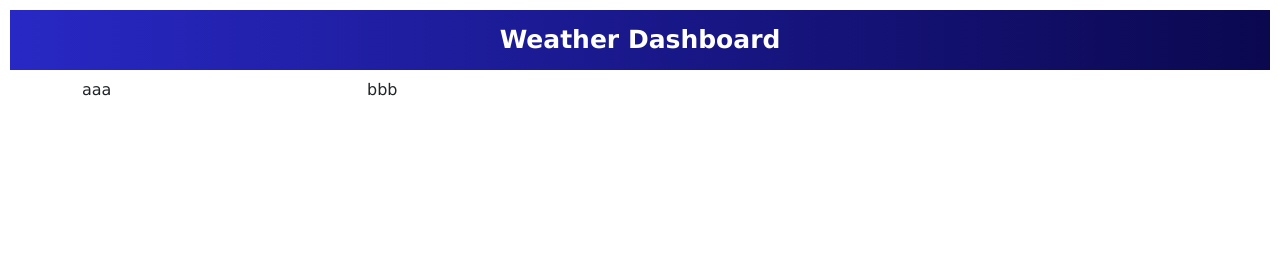
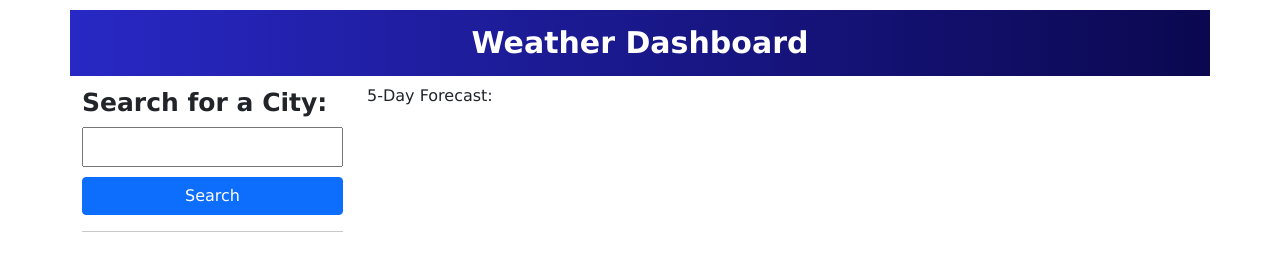
Before and after one commit to gulama2008/weather-dashboard, a plain HTML site: page index.html in a window 1280 px wide. Drawn offline with nearby package versions, Linux system fonts and the light colour scheme.

Commit message:
build input and search button

```diff
--- a/Assets/style.css
+++ b/Assets/style.css
@@ -14,7 +14,18 @@ body{
     background:linear-gradient(to right, rgb(40, 40, 197) ,rgb(11, 8, 80));
     color: white;
     font-weight: bold;
-    font-size: 25px;
+    font-size: 30px;
     padding-top: 15px;
     padding-bottom: 15px;
 }
+
+#label-city{
+    font-size: 25px;
+    font-weight: bold;
+}
+
+#input-city{
+    margin-top: 5px;
+    margin-bottom: 10px;
+    height: 40px;
+}
--- a/index.html
+++ b/index.html
@@ -13,13 +13,30 @@
     <title>Weather Dashboard</title>
 </head>
 <body>
-    <header>
-        <h1 class="container-fluid" id="header">Weather Dashboard</h1>
+    <header class="container">
+        <div class="row">
+            <h1 class="col-12" id="header">Weather Dashboard</h1>
+        </div>
+
     </header>
     <main class="container">
         <div class="row">
-            <div class="col-3">aaa</div>
-            <div class="col-9">bbb</div>
+            <div class="col-3">
+                <label for="input-city" id="label-city">Search for a City:</label>
+                <div class="d-grid col-12">
+                    <input type="text " id="input-city">
+                </div>
+                <div class="d-grid col-12 mx-auto">
+                    <button class="btn btn-primary" type="button">Search</button>
+                </div>
+                <hr>
+            </div>
+
+            <div class="col-8">
+                <div></div>
+                <div>5-Day Forecast:</div>
+                <div></div>
+            </div>
         </div>
     </main>
 
```
